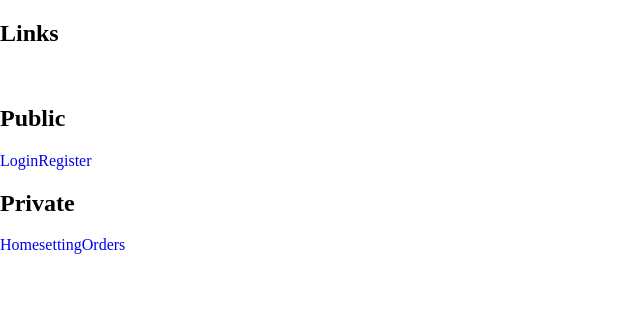
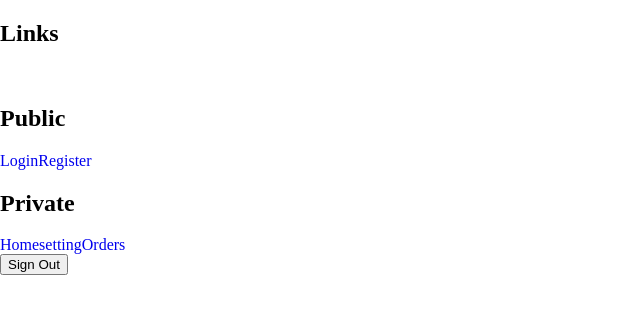
Before and after one commit to hoomanhonarvar/web_programming_project, a React (Create React App) app in the folder front/: page / in a window 1280 px wide. Shown: the top 314 px of the page, without its empty margins (0-640 px from the left). Built offline with nearby package versions, Linux system fonts and the light colour scheme.

Commit message:
adding sign out

```diff
--- a/front/src/Pages/Tmp/LinkPage.js
+++ b/front/src/Pages/Tmp/LinkPage.js
@@ -1,6 +1,13 @@
-import { Link } from "react-router-dom"
+import { useNavigate,Link } from "react-router-dom"
+import useLogout from "../../hooks/useLogout";
+const LinkPage = () => {
+    const navigate = useNavigate();
+    const logout = useLogout();
 
-const LinkPage = () => {
+    const signOut = async () => {
+        await logout();
+        navigate('/linkpage');
+    }
     return (
         <section>
             <h1>Links</h1>
@@ -13,6 +20,9 @@ const LinkPage = () => {
             <Link to="/">Home</Link>
             <Link to="setting">setting</Link>
             <Link to="order">Orders</Link>
+            <div className="flexGrow">
+                <button onClick={signOut}>Sign Out</button>
+            </div>
         </section>
     )
 }
```
Also changed, not shown: front/src/hooks/useLogout.js (renamed from front/src/hooks/Logout.js), 1 other file (tests, documents, lock files or other folders).
